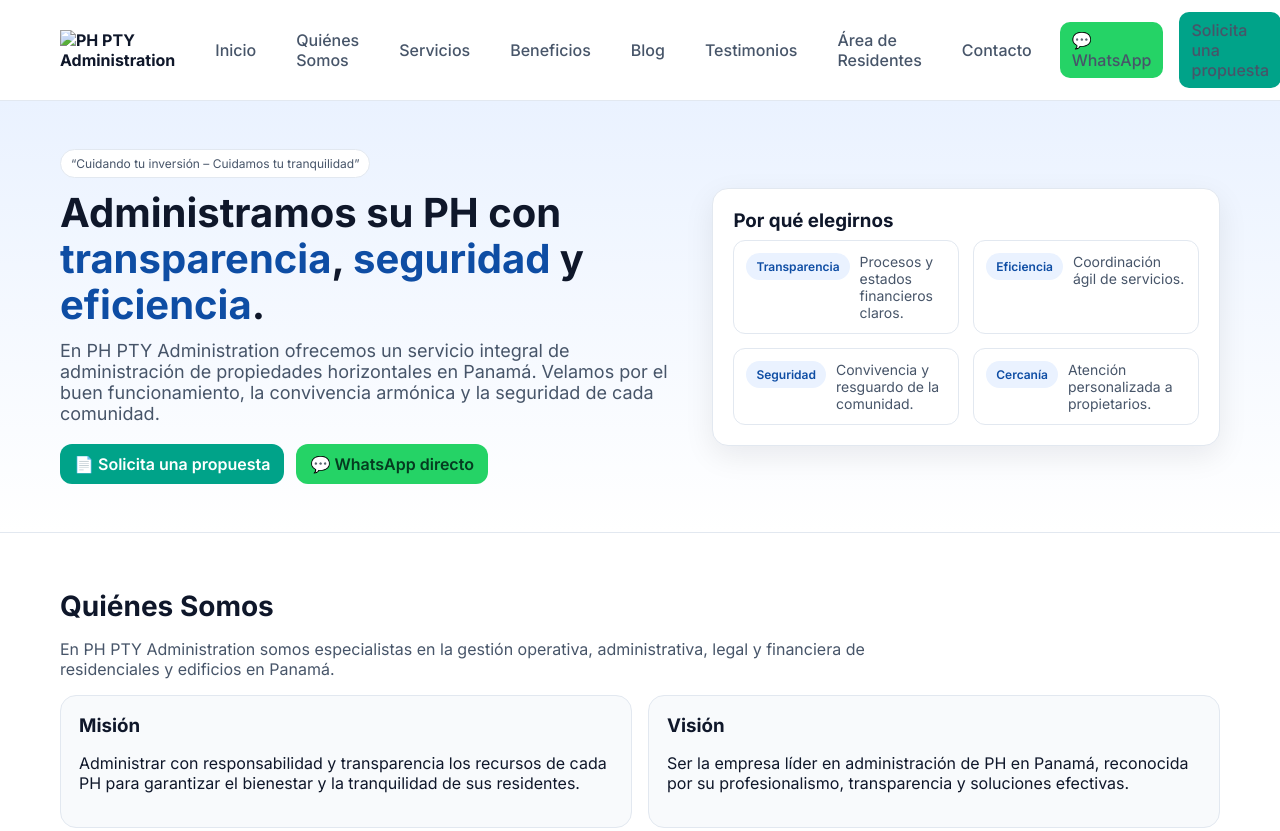
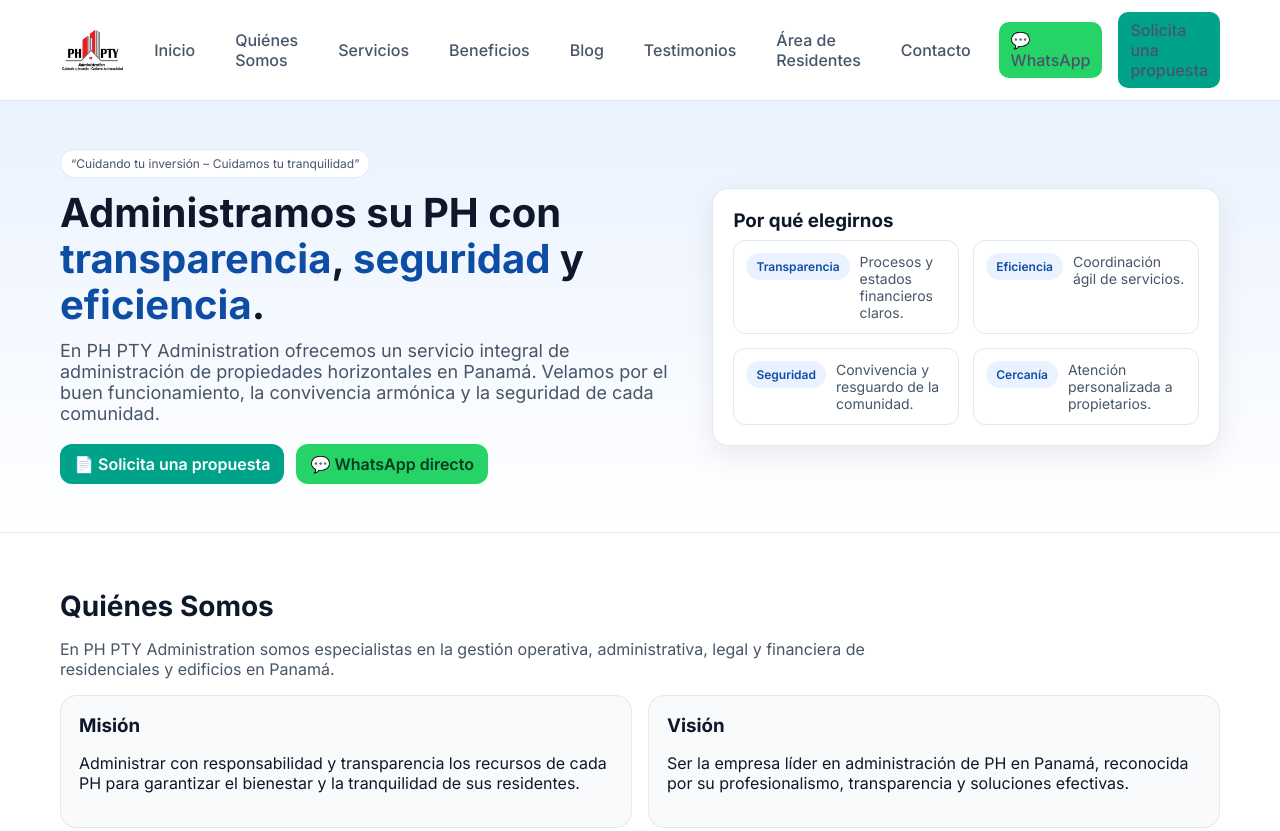
Before and after one commit to lyonblue/PHADMINISTRATION, a plain HTML site: page index.html in a window 1280 px wide. Shown: the top 831 px of the page. Drawn offline with Linux system fonts and the light colour scheme.

Commit message:
ahora si, solucionado lo del titulo

```diff
--- a/index.html
+++ b/index.html
@@ -15,8 +15,7 @@
   <nav class="nav">
     <div class="wrap">
       <a class="brand" href="#inicio" aria-label="Ir al inicio">
-        <img src="logo.jpg" alt="PH PTY Administration" class="logo-img">
-        <span></span>
+        <img src="Media/Images/logo.jpg" alt="PH PTY Administration" class="logo-img">
       </a>
       <button class="menu-btn" id="menuBtn" aria-label="Abrir menú">☰</button>
       <div class="navlinks" id="navlinks">
```
